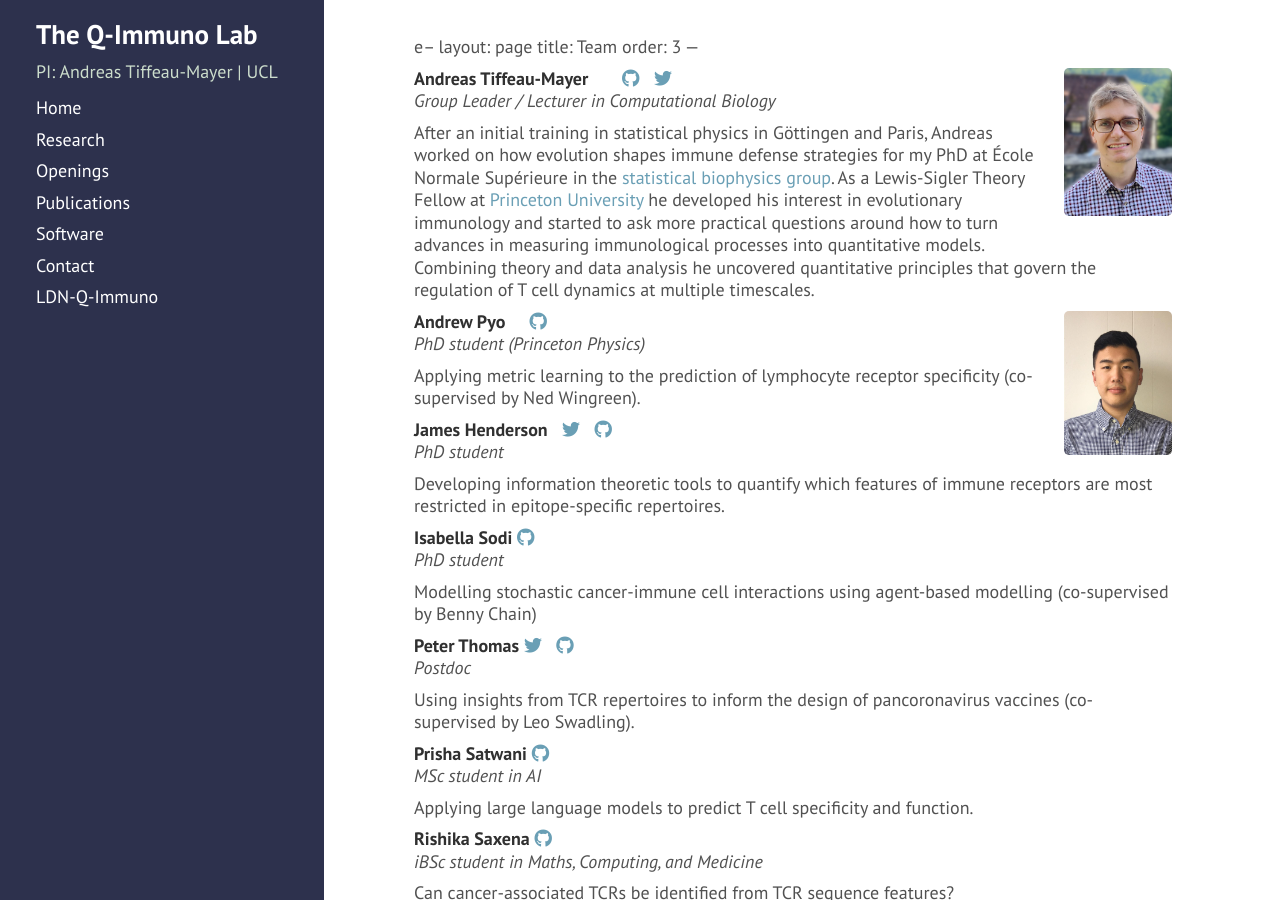
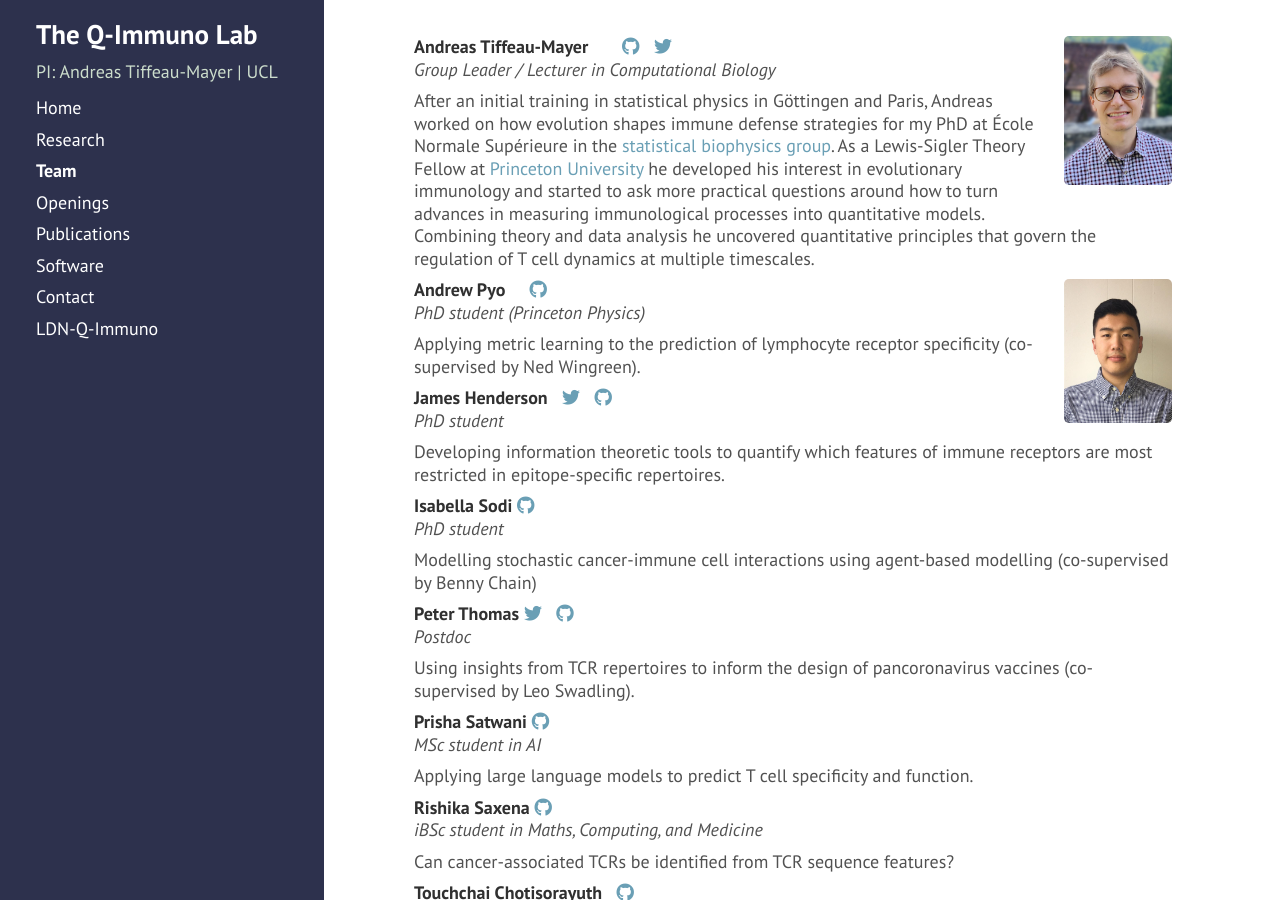
Before and after one commit to andim/andim.github.io, a Jekyll site: the page built from team.md, in a window 1280 px wide and 900 px high. Built offline with Jekyll 4.4.1, drawn with Linux system fonts in a browser that asks for light colours; nearby versions of some CDN libraries; our own code applies the rules of GitHub Pages for plain Markdown files; a style sheet for code colours, icons or effects is not loaded.

```diff
--- a/team.md
+++ b/team.md
@@ -1,4 +1,4 @@
-e--
+---
 layout: page
 title: Team
 order: 3
```
